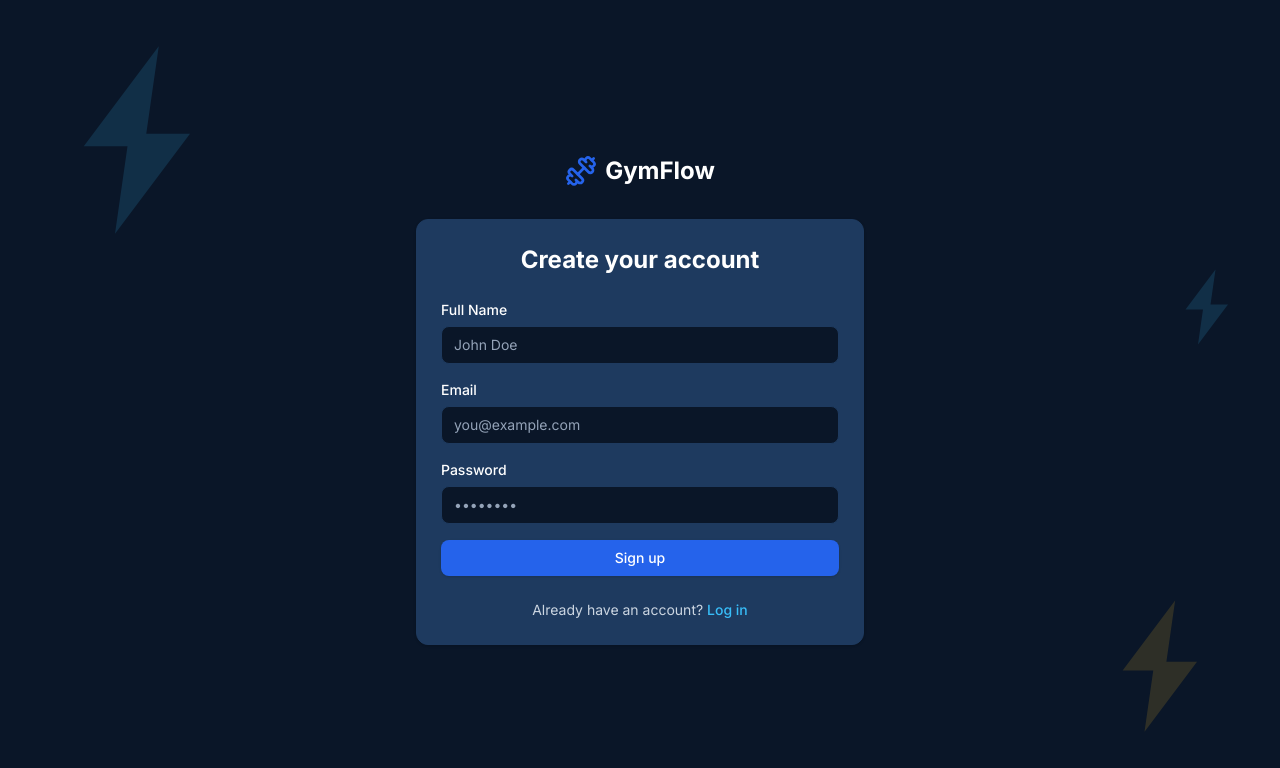
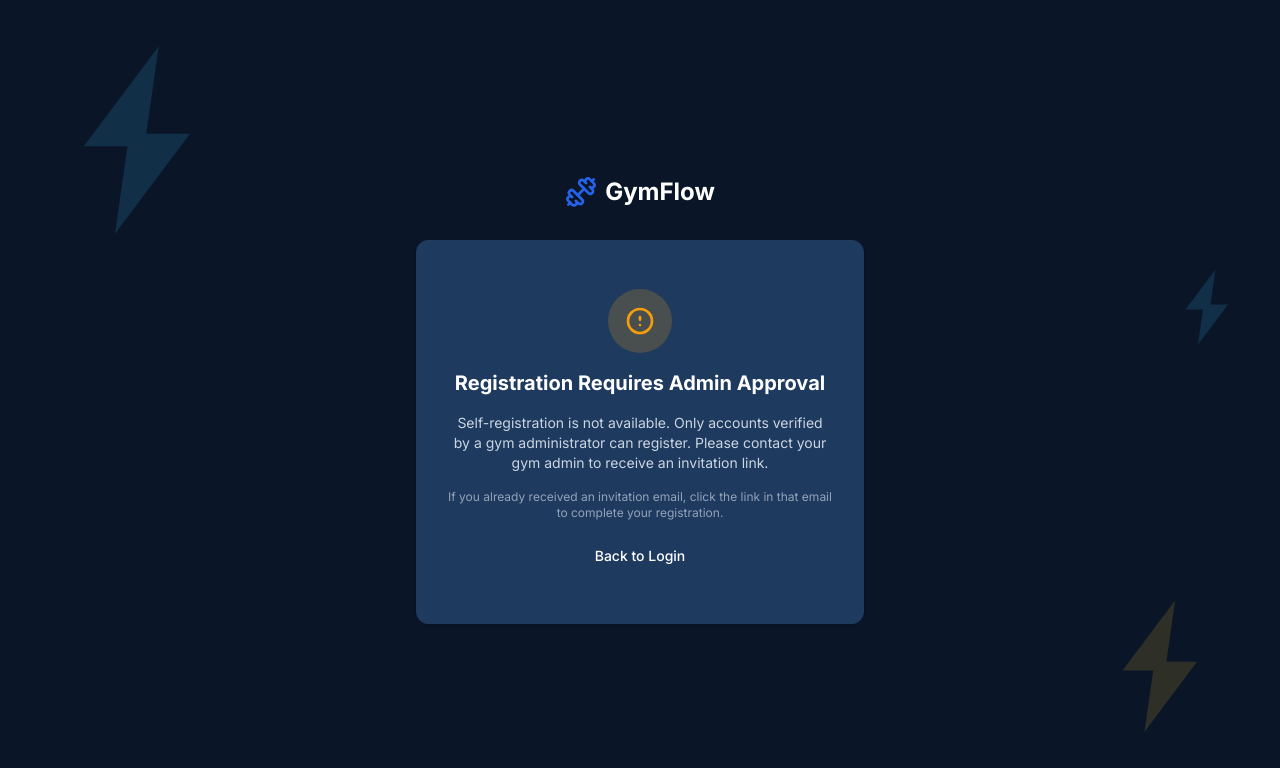
Before and after one commit to xedricandreiviar/gymmanagement, a Next.js app: page /register in a window 1280 px wide. Shown: the top 768 px of the page. Built offline with nearby package versions, Linux system fonts and the light colour scheme.

Commit message:
fix: block self-registration, require admin invitation only

```diff
--- a/src/app/(auth)/login/login-form.tsx
+++ b/src/app/(auth)/login/login-form.tsx
@@ -2,7 +2,6 @@
 
 import { useState } from "react";
 import { useRouter } from "next/navigation";
-import Link from "next/link";
 import { createClient } from "@/lib/supabase/client";
 import { Button } from "@/components/ui/button";
 import { Input } from "@/components/ui/input";
@@ -63,10 +62,7 @@ export function LoginForm() {
         </Button>
       </form>
       <p className="mt-6 text-center text-sm text-secondary-foreground">
-        Don&apos;t have an account?{" "}
-        <Link href="/register" className="text-accent hover:underline font-medium transition-colors duration-200 ease-in-out">
-          Sign up
-        </Link>
+        Don&apos;t have an account? Contact your gym admin for an invitation.
       </p>
     </Card>
   );
--- a/src/app/(auth)/register/page.tsx
+++ b/src/app/(auth)/register/page.tsx
@@ -1,7 +1,40 @@
-import { RegisterForm } from "./register-form";
+import Link from "next/link";
+import { Card } from "@/components/ui/card";
+import { Button } from "@/components/ui/button";
 
 export const metadata = { title: "Sign Up — GymFlow" };
 
 export default function RegisterPage() {
-  return <RegisterForm />;
+  return (
+    <Card>
+      <div className="flex flex-col items-center justify-center py-6 space-y-4 text-center">
+        <div className="w-16 h-16 rounded-full bg-warning/20 flex items-center justify-center">
+          <svg
+            className="w-8 h-8 text-warning"
+            fill="none"
+            viewBox="0 0 24 24"
+            stroke="currentColor"
+            strokeWidth={2}
+          >
+            <path
+              strokeLinecap="round"
+              strokeLinejoin="round"
+              d="M12 9v2m0 4h.01M21 12a9 9 0 11-18 0 9 9 0 0118 0z"
+            />
+          </svg>
+        </div>
+        <h1 className="text-xl font-bold text-foreground">Registration Requires Admin Approval</h1>
+        <p className="text-sm text-secondary-foreground max-w-sm">
+          Self-registration is not available. Only accounts verified by a gym administrator can register.
+          Please contact your gym admin to receive an invitation link.
+        </p>
+        <p className="text-xs text-muted">
+          If you already received an invitation email, click the link in that email to complete your registration.
+        </p>
+        <Link href="/login">
+          <Button variant="outline">Back to Login</Button>
+        </Link>
+      </div>
+    </Card>
+  );
 }
```
